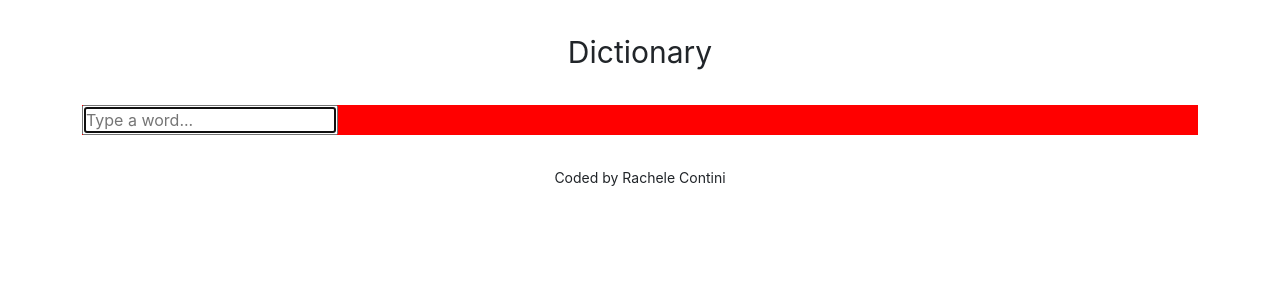
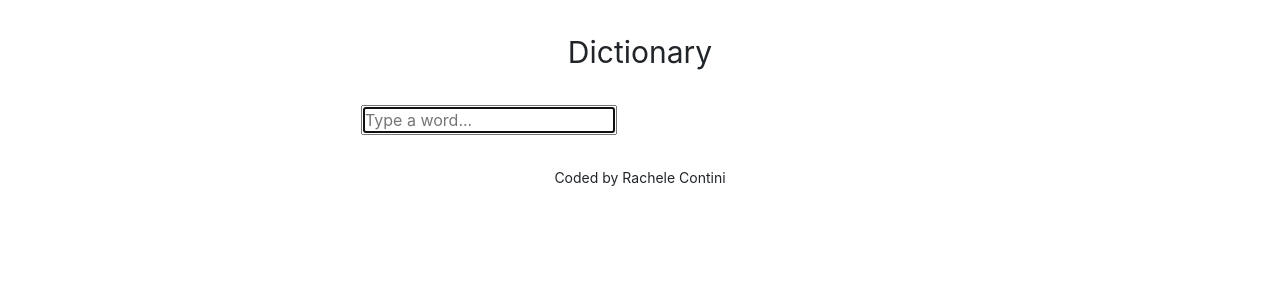
Before and after one commit to rcontini/Dictionary-Project-React, a React (Create React App) app: page / in a window 1280 px wide. Shown: the top 300 px of the page. Built offline with nearby package versions, Linux system fonts and the light colour scheme.

Commit message:
edited search form in css

```diff
--- a/src/Dictionary.css
+++ b/src/Dictionary.css
@@ -1,3 +1,6 @@
 .dictionary {
-  background: red;
+  display: block;
+  margin: 0 auto;
+  max-width: 50%;
+  border-radius: 10px;
 }
```
